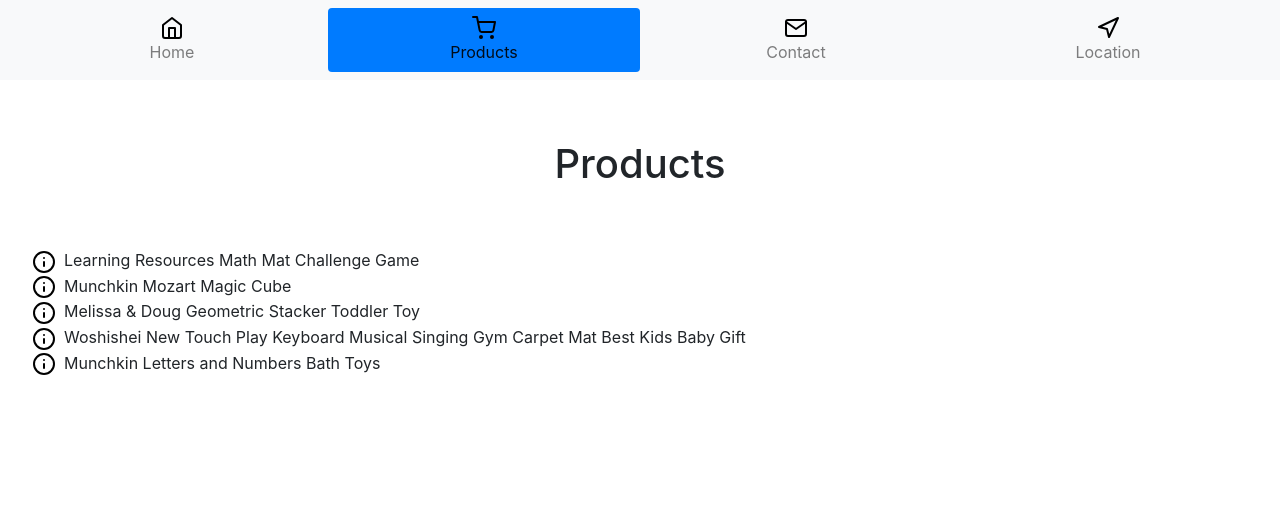
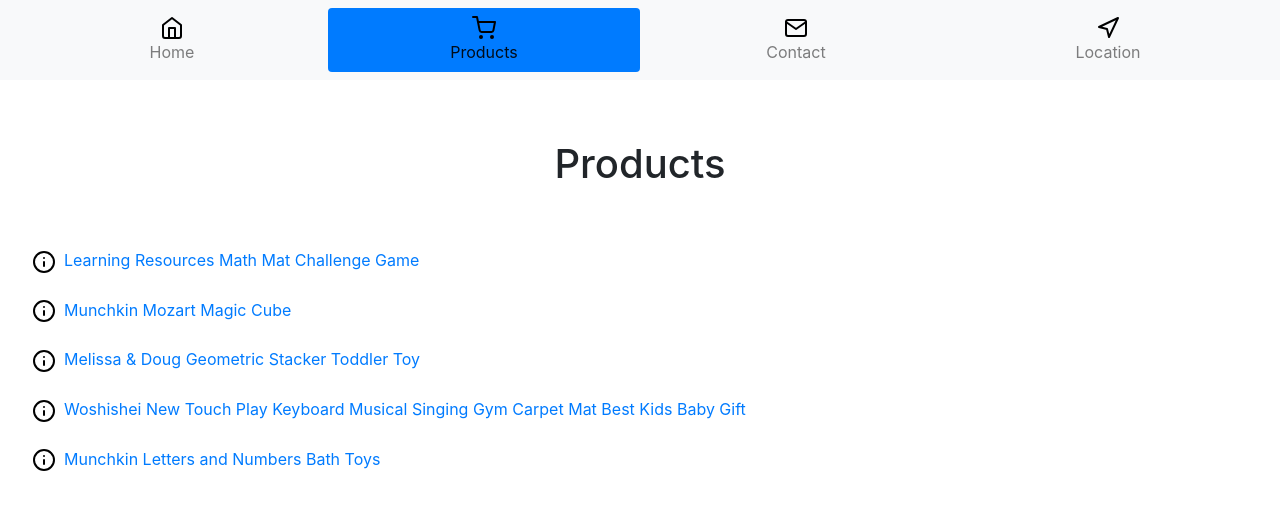
Before and after one commit to Egoscio-zz/cim45-react, a React (Create React App) app: page / in a window 1280 px wide. Both pictures are taken after a click on the button "Products". Shown: the top 510 px of the page. Built offline with nearby package versions, Linux system fonts and the light colour scheme.

Commit message:
Turned products into links, made form accessible.

```diff
--- a/src/App.tsx
+++ b/src/App.tsx
@@ -65,12 +65,17 @@
                     <Page path="/products" currentPath={this.state.currentPath}>
                         {products.map(product => {
                             return (
-                                <Product
-                                    key={product.name}
-                                    onProductClick={this.onProductClick}
-                                    currentProduct={this.state.currentProduct}
-                                    data={product}
-                                />
+                                <>
+                                    <Product
+                                        key={product.name}
+                                        onProductClick={this.onProductClick}
+                                        currentProduct={
+                                            this.state.currentProduct
+                                        }
+                                        data={product}
+                                    />
+                                    <br />
+                                </>
                             );
                         })}
                     </Page>
@@ -101,21 +106,32 @@
 
                         <Form>
                             <Form.Group>
-                                <Form.Label>Name</Form.Label>
-                                <Form.Control placeholder="John Doe" />
+                                <Form.Label htmlFor="name-input">
+                                    Name
+                                </Form.Label>
+                                <Form.Control
+                                    id="name-input"
+                                    placeholder="John Doe"
+                                />
 
                                 <br />
 
-                                <Form.Label>Email</Form.Label>
+                                <Form.Label htmlFor="email-input">
+                                    Email
+                                </Form.Label>
                                 <Form.Control
+                                    id="email-input"
                                     placeholder="johndoe@example.com"
                                     type="email"
                                 />
 
                                 <br />
 
-                                <Form.Label>Comment</Form.Label>
+                                <Form.Label htmlFor="comment-input">
+                                    Comment
+                                </Form.Label>
                                 <Form.Control
+                                    id="comment-input"
                                     placeholder="Lorem ipsum dolor sit amet, consectetur adipiscing elit, sed do eiusmod tempor incididunt ut labore et dolore magna aliqua. Id ornare arcu odio ut sem nulla pharetra diam."
                                     as="textarea"
                                 />
--- a/src/components/Product.tsx
+++ b/src/components/Product.tsx
@@ -13,10 +13,10 @@
     render() {
         return (
             <div className="product" key={this.props.data.name}>
-                <div onClick={this.onClick}>
+                <a href="#" onClick={this.onClick}>
                     <Icon type={IconType.info} />
                     <span>{this.props.data.name}</span>
-                </div>
+                </a>
                 {this.props.currentProduct == this.props.data.name ? (
                     <>
                         <img className="photo" src={this.props.data.image} />
@@ -27,7 +27,8 @@
         );
     }
 
-    onClick = () => {
+    onClick = (e: React.MouseEvent<HTMLAnchorElement>) => {
+        e.preventDefault();
         if (this.props.currentProduct == this.props.data.name) {
             this.props.onProductClick("");
         } else {
```
